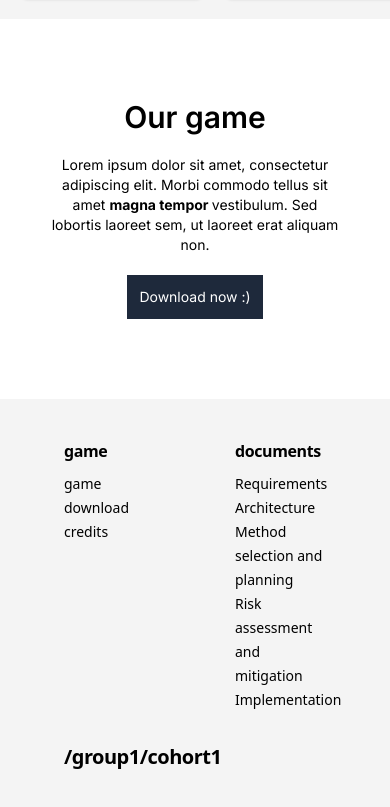
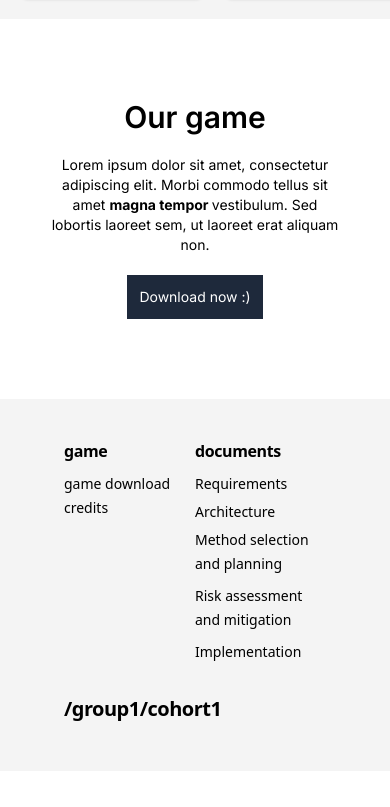
Before and after one commit to TheRealEmissions/uoy-eng1-2, a Next.js app in the folder eng1-website/: page / in a window 390 px wide. Shown: the part 1555-2362 px from the top of the page. After the commit the page ends 2326 px from the top, so only its background shows below. Built offline with nearby package versions, Linux system fonts and the light colour scheme.

Commit message:
fix: added spacing

```diff
--- a/eng1-website/src/components/Footer.tsx
+++ b/eng1-website/src/components/Footer.tsx
@@ -9,7 +9,7 @@
     <footer className="bg-[#f4f4f4]">
       <div className="container mx-auto py-4 pt-10 pb-10 p-16 mw-300">
         <div className="flex flex-col md:flex-row md:gap-4 justify-center items-center">
-          <div className="grid grid-cols-2 sm:grid-cols-2 xs:grid-cols-2 gap-20 md:gap-10">
+          <div className="grid grid-cols-2 sm:grid-cols-2 xs:grid-cols-2 gap-30 md:gap-10">
             <div className="">
               <h3 className="scroll-m-20 text-m font-semibold tracking-tight mb-2">
                 game
@@ -40,16 +40,16 @@
               </ul>
             </div>
             <div className="">
-              <h3 className="scroll-m-20 font-bold text-m  tracking-tight mb-2">
+              <h3 className="scroll-m-20 font-bold tracking-tight mb-2">
                 documents
               </h3>
               <ul>
-                <li>
+                <li className="mb-1">
                   <a
                     className={`text-sm hover:text-blue-400 cursor-pointer ${
                       activeLink === "about" ? "text-blue-600" : ""
                     }`}
-                    href="/about"
+                    href="/"
                     onClick={() => setActiveLink("about")}
                   >
                     Requirements
@@ -66,34 +66,34 @@
                     how it works
                   </a>
               </li> */}
-                <li>
+                <li className="mb-1">
                   <a
                     className={`text-sm hover:text-blue-400 cursor-pointer ${
                       activeLink === "contact" ? "text-blue-400" : ""
                     }`}
-                    href="/contact"
+                    href="/"
                     onClick={() => setActiveLink("contact")}
                   >
                     Architecture
                   </a>
                 </li>
-                <li>
+                <li className="mb-2">
                   <a
                     className={`text-sm hover:text-blue-400 cursor-pointer ${
                       activeLink === "contact" ? "text-blue-400" : ""
                     }`}
-                    href="/contact"
+                    href="/"
                     onClick={() => setActiveLink("contact")}
                   >
                     Method selection and planning
                   </a>
                 </li>
-                <li>
+                <li className="mb-2">
                   <a
                     className={`text-sm hover:text-blue-400 cursor-pointer ${
                       activeLink === "contact" ? "text-blue-400" : ""
                     }`}
-                    href="/contact"
+                    href="/"
                     onClick={() => setActiveLink("contact")}
                   >
                     Risk assessment and mitigation
@@ -104,7 +104,7 @@
                     className={`text-sm hover:text-blue-400 cursor-pointer ${
                       activeLink === "contact" ? "text-blue-400" : ""
                     }`}
-                    href="/contact"
+                    href="/"
                     onClick={() => setActiveLink("contact")}
                   >
                     Implementation
```
